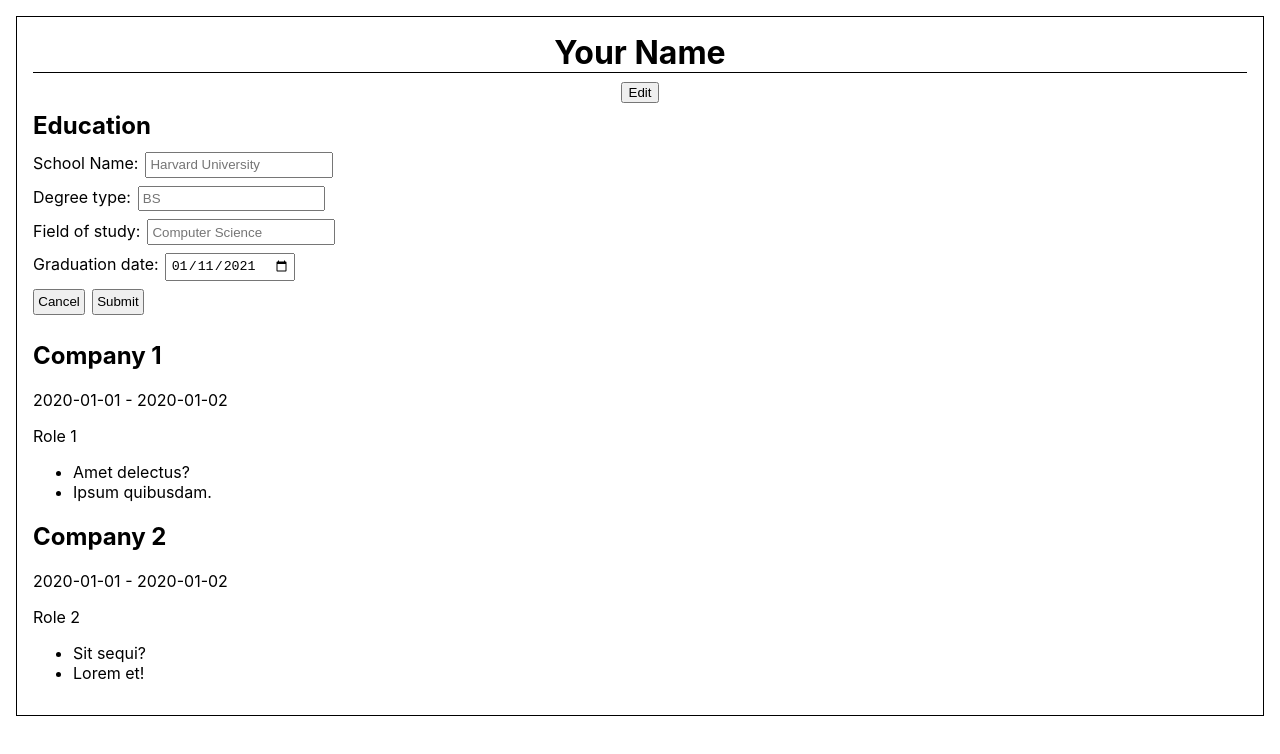
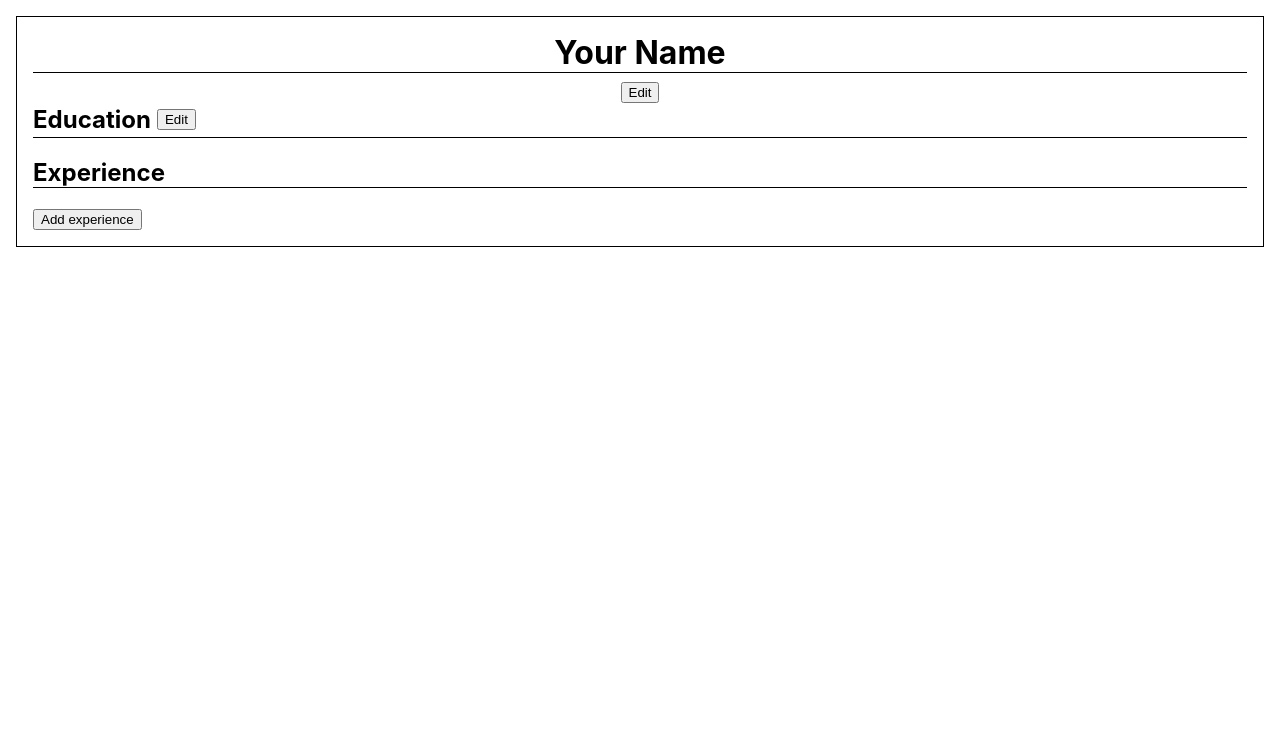
Before and after one commit to rankoliang/cv-project, a React (Create React App) app: page / in a window 1280 px wide. Shown: the top 754 px of the page. Built offline with nearby package versions, Linux system fonts and the light colour scheme.

Commit message:
Add experience section
Add dynamic task inputs

Update end date value when start date passes it

Add new experience submission

Refactor experience and tasks to be objects

Add new experience toggle

Add basic form validation

Add editing of experience

Add delete experience button

```diff
--- /dev/null
+++ b/src/components/experience/experience-form.js
@@ -0,0 +1,168 @@
+import { Component } from 'react';
+import { StyledForm, Controls, InputField } from '../form';
+import uniqid from 'uniqid';
+import update from '../../helpers/update';
+import objFilter from '../../helpers/obj-filter';
+import maxDate from '../../helpers/max-date';
+
+class ExperienceForm extends Component {
+  constructor(props) {
+    super(props);
+
+    this.state = {
+      experience: this.props.experience,
+    };
+
+    this.onChange = this.onChange.bind(this);
+    this.deleteTask = this.deleteTask.bind(this);
+    this.addTask = this.addTask.bind(this);
+    this.onChanger = Object.fromEntries(
+      ['company', 'title', 'endDate'].map((prop) => {
+        return [prop, this.onChange(prop)];
+      })
+    );
+    this.onChanger['startDate'] = (e) => {
+      const value = e.target.value;
+      this.setState(({ experience }) => {
+        return {
+          experience: update(experience, {
+            startDate: value,
+            endDate: maxDate(experience.endDate, value),
+          }),
+        };
+      });
+    };
+  }
+
+  onChange(prop, callback = (value) => value) {
+    return (e) => {
+      this.setState({
+        experience: update(this.state.experience, {
+          [prop]: callback(e.target.value),
+        }),
+      });
+    };
+  }
+
+  addTask() {
+    this.setState({
+      experience: update(this.state.experience, {
+        tasks: update(this.state.experience.tasks, { [uniqid()]: '' }),
+      }),
+    });
+  }
+
+  deleteTask(id) {
+    this.setState(({ experience }) => {
+      const remainingTasks = objFilter(
+        experience.tasks,
+        ([taskId]) => taskId !== id
+      );
+      return {
+        experience: update(experience, { tasks: remainingTasks }),
+      };
+    });
+  }
+
+  render() {
+    const {
+      experience,
+      experience: { company, title, startDate, endDate, tasks },
+    } = this.state;
+
+    return (
+      <StyledForm
+        onSubmit={(e) => {
+          e.preventDefault();
+          this.props.submitForm(experience);
+          this.props.toggler();
+        }}
+      >
+        <h2>{this.props.title}</h2>
+
+        <InputField
+          id="company"
+          onChange={this.onChanger.company}
+          value={company}
+          required
+        />
+        <InputField
+          id="title"
+          onChange={this.onChanger.title}
+          value={title}
+          required
+        />
+        <InputField
+          id="start-date"
+          type="date"
+          label="Start Date:"
+          onChange={this.onChanger.startDate}
+          value={startDate}
+          required
+        />
+        <InputField
+          id="end-date"
+          type="date"
+          label="End Date:"
+          min={startDate}
+          onChange={this.onChanger.endDate}
+          value={endDate}
+          required
+        />
+
+        <fieldset>
+          <legend>Tasks: </legend>
+          {Object.entries(tasks).map(([id, task]) => {
+            return (
+              <TaskInput
+                task={task}
+                key={id}
+                id={id}
+                onChange={this.onChange('tasks', (value) => {
+                  return update(tasks, { [id]: value });
+                })}
+                onDelete={(e) => {
+                  e.preventDefault();
+                  this.deleteTask(id);
+                }}
+                required
+              />
+            );
+          })}
+          <button
+            onClick={(e) => {
+              e.preventDefault();
+              this.addTask();
+            }}
+          >
+            Add task
+          </button>
+        </fieldset>
+        <Controls>
+          <input
+            type="button"
+            value="Cancel"
+            onClick={(e) => {
+              e.preventDefault();
+              this.props.toggler();
+            }}
+          />
+          <input type="submit" value="Submit" />
+        </Controls>
+      </StyledForm>
+    );
+  }
+}
+
+class TaskInput extends Component {
+  render() {
+    const { task, onChange, onDelete, ...props } = this.props;
+    return (
+      <InputField label="" value={task} onChange={onChange} {...props}>
+        <button onClick={onDelete}>Delete</button>
+      </InputField>
+    );
+  }
+}
+
+export default ExperienceForm;
--- a/src/components/experience/experience.js
+++ b/src/components/experience/experience.js
@@ -1,5 +1,4 @@
 import { Component } from 'react';
-import uniqid from 'uniqid';
 
 class Experience extends Component {
   render() {
@@ -9,16 +8,20 @@ class Experience extends Component {
 
     return (
       <div>
-        <h2>{company}</h2>
+        <div>
+          <h2>{company}</h2>
+        </div>
         <div>
           {startDate} - {endDate}
         </div>
         <p>{title}</p>
         <ul>
-          {tasks.map((task) => {
-            return <li key={uniqid()}>{task}</li>;
+          {Object.entries(tasks).map(([id, task]) => {
+            return <li key={id}>{task}</li>;
           })}
         </ul>
+        <button onClick={() => this.props.toggleEdit()}>Edit</button>
+        <button onClick={() => this.props.deleteExperience()}>Delete</button>
       </div>
     );
   }
--- a/src/components/experience/experiences.js
+++ b/src/components/experience/experiences.js
@@ -1,15 +1,76 @@
 import { Component } from 'react';
 import Experience from './experience';
+import ExperienceForm from './experience-form';
+import { format } from 'date-fns';
+import uniqid from 'uniqid';
+import styled from 'styled-components';
+
+const Title = styled.h2`
+  border-bottom: 1px solid black;
+`;
 
 class Experiences extends Component {
+  constructor(props) {
+    super(props);
+
+    this.handleAdd = this.handleAdd.bind(this);
+  }
+
+  handleAdd() {
+    this.props.toggleFormShow();
+  }
+
   render() {
-    const { experiences } = this.props;
+    const {
+      title,
+      experiences,
+      showForm,
+      showEdit,
+      deleteExperience,
+      submitExperience,
+      toggleEdit,
+    } = this.props;
 
     return (
       <div>
-        {experiences.map(([id, experience]) => {
-          return <Experience experience={experience} key={id} />;
+        <Title>{title}</Title>
+        {Object.entries(experiences).map(([id, experience]) => {
+          if (showEdit.get(id)) {
+            return (
+              <ExperienceForm
+                title="Edit Experience"
+                experience={experience}
+                key={id}
+                toggler={() => toggleEdit(id)}
+                submitForm={(experience) => submitExperience(id, experience)}
+              />
+            );
+          } else {
+            return (
+              <Experience
+                experience={experience}
+                key={id}
+                toggleEdit={() => toggleEdit(id)}
+                deleteExperience={() => deleteExperience(id)}
+              />
+            );
+          }
         })}
+        <button onClick={this.handleAdd}>Add experience</button>
+        {showForm && (
+          <ExperienceForm
+            title="New Experience"
+            toggler={this.handleAdd}
+            submitForm={(experience) => submitExperience(uniqid(), experience)}
+            experience={{
+              startDate: format(new Date(), 'yyyy-MM-dd'),
+              endDate: format(new Date(), 'yyyy-MM-dd'),
+              company: '',
+              title: '',
+              tasks: {},
+            }}
+          />
+        )}
       </div>
     );
   }
--- a/src/components/form.js
+++ b/src/components/form.js
@@ -3,6 +3,7 @@ import styled from 'styled-components';
 import nestedObj from '../helpers/nested-obj';
 import dig from '../helpers/dig';
 import PhoneInput from 'react-phone-number-input/input';
+import capitalize from '../helpers/capitalize';
 
 const StyledForm = styled.form`
   h2 {
@@ -103,11 +104,17 @@ class Form extends Component {
 
 class InputField extends Component {
   render() {
-    const { id, label, ...inputProps } = this.props;
+    const {
+      id,
+      label = capitalize(id) + ':',
+      children,
+      ...inputProps
+    } = this.props;
 
     return (
       <Field id={id} label={label}>
         <input id={id} {...inputProps} />
+        {children}
       </Field>
     );
   }
@@ -138,4 +145,4 @@ const bindField = function (FieldComponent, binding) {
 };
 
 export default Form;
-export { InputField, bindField as bindableField, bindField, PhoneInputField };
+export { InputField, bindField, PhoneInputField, StyledForm, Controls };
--- a/src/components/resume.js
+++ b/src/components/resume.js
@@ -1,10 +1,11 @@
 import { Component } from 'react';
 import Info, { InfoForm } from './info/info';
 import Education, { EducationForm } from './education/education';
-import uniqid from 'uniqid';
 import Experiences from './experience/experiences';
 import styled from 'styled-components';
 import { format } from 'date-fns';
+import update from '../helpers/update';
+import objFilter from '../helpers/obj-filter';
 
 const StyledResume = styled.div`
   margin: 1em;
@@ -33,38 +34,19 @@ class Resume extends Component {
         },
         date: format(new Date(), 'yyyy-MM-dd'),
       },
-      experiences: new Map([
-        [
-          uniqid(),
-          {
-            company: 'Company 1',
-            title: 'Role 1',
-            tasks: ['Amet delectus?', 'Ipsum quibusdam.'],
-            startDate: format(new Date(2020, 0, 1), 'yyyy-MM-dd'),
-            endDate: format(new Date(2020, 0, 2), 'yyyy-MM-dd'),
-          },
-        ],
-        [
-          uniqid(),
-          {
-            company: 'Company 2',
-            title: 'Role 2',
-            tasks: ['Sit sequi?', 'Lorem et!'],
-            startDate: format(new Date(2020, 0, 1), 'yyyy-MM-dd'),
-            endDate: format(new Date(2020, 0, 2), 'yyyy-MM-dd'),
-          },
-        ],
-      ]),
+      experiences: {},
       isEditing: new Map([
         ['info', false],
-        ['education', true],
-        ['experience', true],
+        ['education', false],
+        ['experience', false],
         ['experiences', new Map()],
       ]),
     };
 
     this.toggleEdit = this.toggleEdit.bind(this);
     this.submitForm = this.submitForm.bind(this);
+    this.submitExperience = this.submitExperience.bind(this);
+    this.deleteExperience = this.deleteExperience.bind(this);
   }
 
   toggleEdit(section) {
@@ -86,6 +68,20 @@ class Resume extends Component {
     return (state) => {
       this.setState({ [field]: state });
     };
+  }
+
+  submitExperience(id, experience) {
+    this.setState({
+      experiences: update(this.state.experiences, {
+        [id]: experience,
+      }),
+    });
+  }
+
+  deleteExperience(id) {
+    this.setState({
+      experiences: objFilter(this.state.experiences, ([expId]) => expId !== id),
+    });
   }
 
   render() {
@@ -111,7 +107,13 @@ class Resume extends Component {
         />
         <Experiences
           title="Experience"
-          experiences={[...this.state.experiences.entries()]}
+          experiences={this.state.experiences}
+          toggleFormShow={this.toggleEdit('experience')}
+          toggleEdit={this.toggleEdit('experiences')}
+          showForm={isEditing.get('experience')}
+          showEdit={isEditing.get('experiences')}
+          submitExperience={this.submitExperience}
+          deleteExperience={this.deleteExperience}
         />
       </StyledResume>
     );
--- /dev/null
+++ b/src/helpers/max-date.js
@@ -0,0 +1,16 @@
+import { format, parse } from 'date-fns';
+
+function maxDate(a, b) {
+  function stringToDate(date) {
+    return parse(date, 'yyyy-MM-dd', new Date());
+  }
+
+  a = stringToDate(a);
+  b = stringToDate(b);
+
+  const max = a > b ? a : b;
+
+  return format(max, 'yyyy-MM-dd');
+}
+
+export default maxDate;
--- /dev/null
+++ b/src/helpers/obj-filter.js
@@ -0,0 +1,7 @@
+const objFilter = (obj, callback) => {
+  const filteredEntries = Object.entries(obj).filter(callback);
+
+  return Object.fromEntries(filteredEntries);
+};
+
+export default objFilter;
--- /dev/null
+++ b/src/helpers/update.js
@@ -0,0 +1,7 @@
+const update = (obj, updatedObj) => {
+  const map = new Map([...Object.entries(obj), ...Object.entries(updatedObj)]);
+
+  return Object.fromEntries([...map.entries()]);
+};
+
+export default update;
```
